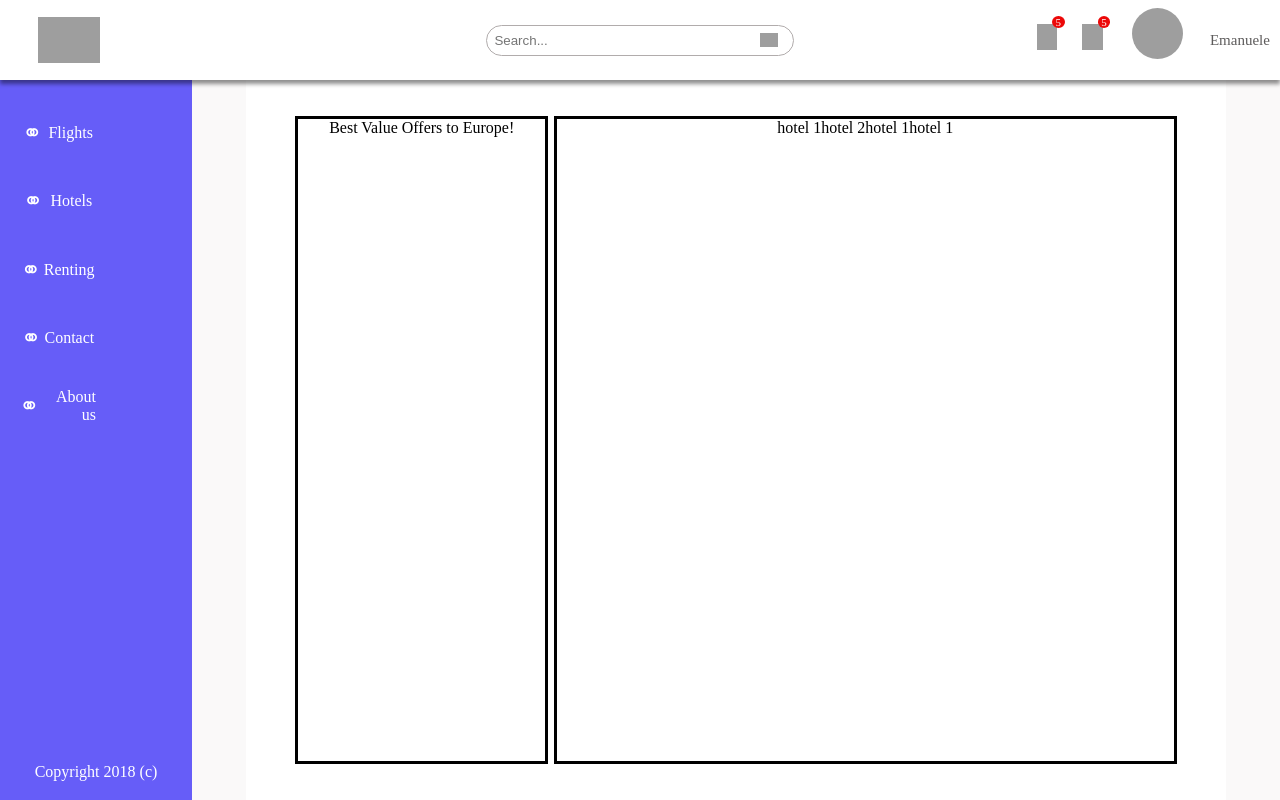
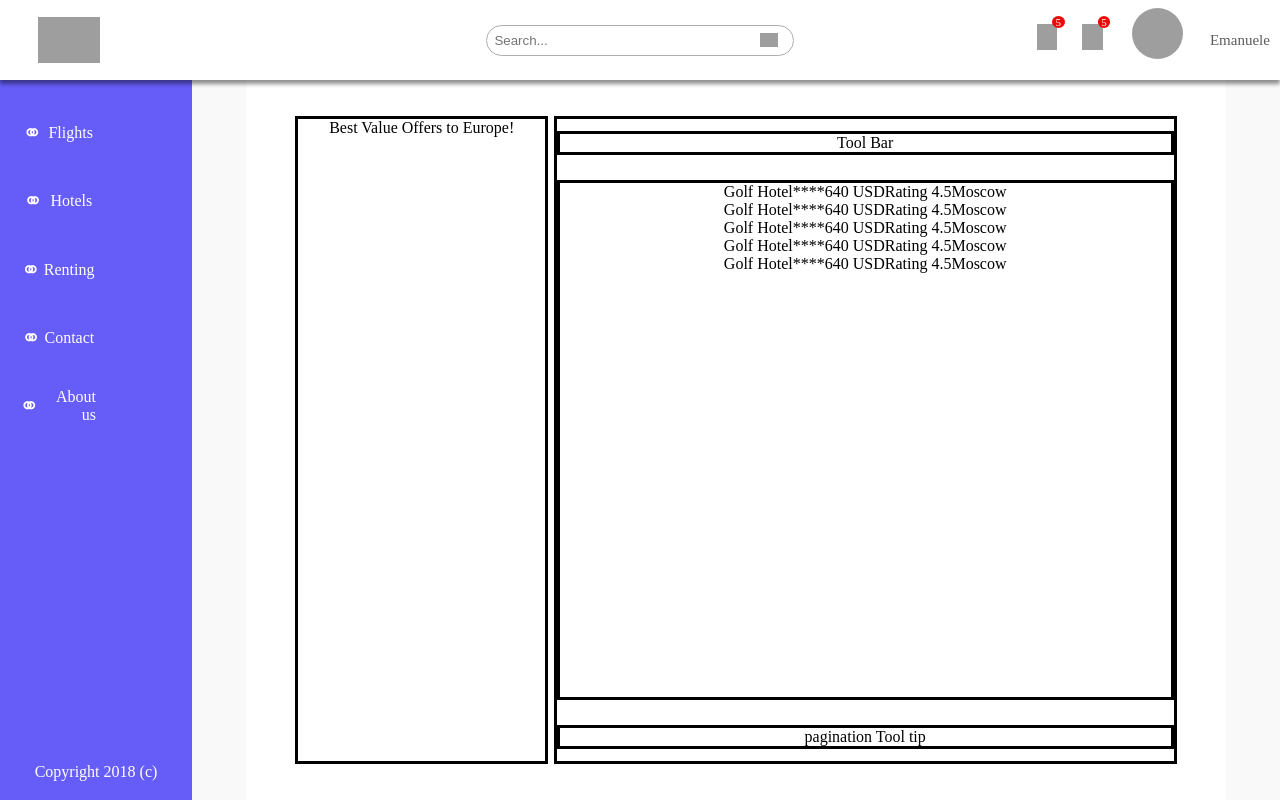
Before and after one commit to ChamsBouzaiene/React-DashBoard, a React (Create React App) app: page / in a window 1280 px wide. Both pictures are taken after a click on the element "Hotels". Built offline with nearby package versions, Linux system fonts and the light colour scheme; grey boxes are pictures that could not be loaded.

Commit message:
feat: structured Hotels List component

```diff
--- /dev/null
+++ b/src/features/Hotels/HotelCard.js
@@ -0,0 +1,13 @@
+import React from "react";
+
+export default function HotelCard() {
+  return (
+    <div>
+      <span>Golf Hotel</span>
+      <span>****</span>
+      <span>640 USD</span>
+      <span>Rating 4.5</span>
+      <span>Moscow</span>
+    </div>
+  );
+}
--- /dev/null
+++ b/src/features/Hotels/HotelToolBar.js
@@ -0,0 +1,5 @@
+import React from "react";
+
+export default function HotelToolBar() {
+  return <div className="hotel-toolbar">Tool Bar</div>;
+}
--- /dev/null
+++ b/src/features/Hotels/HotelsList.js
@@ -0,0 +1,13 @@
+import React from "react";
+import HotelCard from "./HotelCard";
+export default function HotelsList() {
+  return (
+    <div className="hotels-card-list">
+      <HotelCard />
+      <HotelCard />
+      <HotelCard />
+      <HotelCard />
+      <HotelCard />
+    </div>
+  );
+}
--- /dev/null
+++ b/src/features/Hotels/PaginationsToolTip.js
@@ -0,0 +1,5 @@
+import React from "react";
+
+export default function PaginationsToolTip() {
+  return <div className="hotel-pagination-toolbar">pagination Tool tip</div>;
+}
--- a/src/features/Hotels/index.js
+++ b/src/features/Hotels/index.js
@@ -1,5 +1,8 @@
 import React from "react";
 import "./style.css";
+import HotelsList from "./HotelsList";
+import HotelToolBar from "./HotelToolBar";
+import PaginationsToolTip from "./PaginationsToolTip";
 
 export default function Hotels() {
   return (
@@ -9,10 +12,9 @@ export default function Hotels() {
           <span>Best Value Offers to Europe!</span>
         </div>
         <div className="hotels-table">
-          <span>hotel 1</span>
-          <span>hotel 2</span>
-          <span>hotel 1</span>
-          <span>hotel 1</span>
+          <HotelToolBar />
+          <HotelsList />
+          <PaginationsToolTip />
         </div>
       </div>
     </div>
--- a/src/features/Hotels/style.css
+++ b/src/features/Hotels/style.css
@@ -22,4 +22,21 @@
 .hotels-table {
   border: solid;
   width: 70%;
+
+  display: flex;
+  flex-direction: column;
+  justify-content: space-around;
 }
+
+.hotel-toolbar {
+  border: solid;
+}
+
+.hotel-pagination-toolbar {
+  border: solid;
+}
+
+.hotels-card-list {
+  border: solid;
+  height: 80%;
+}
```
